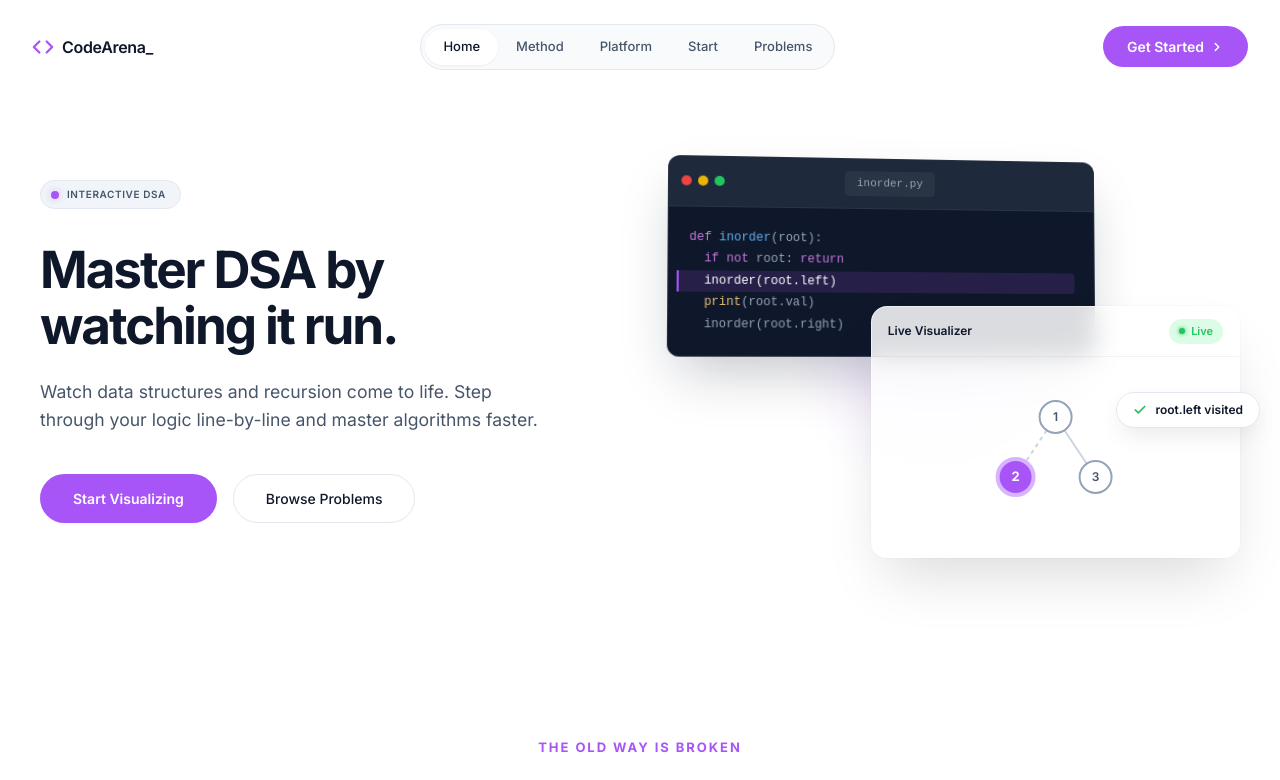
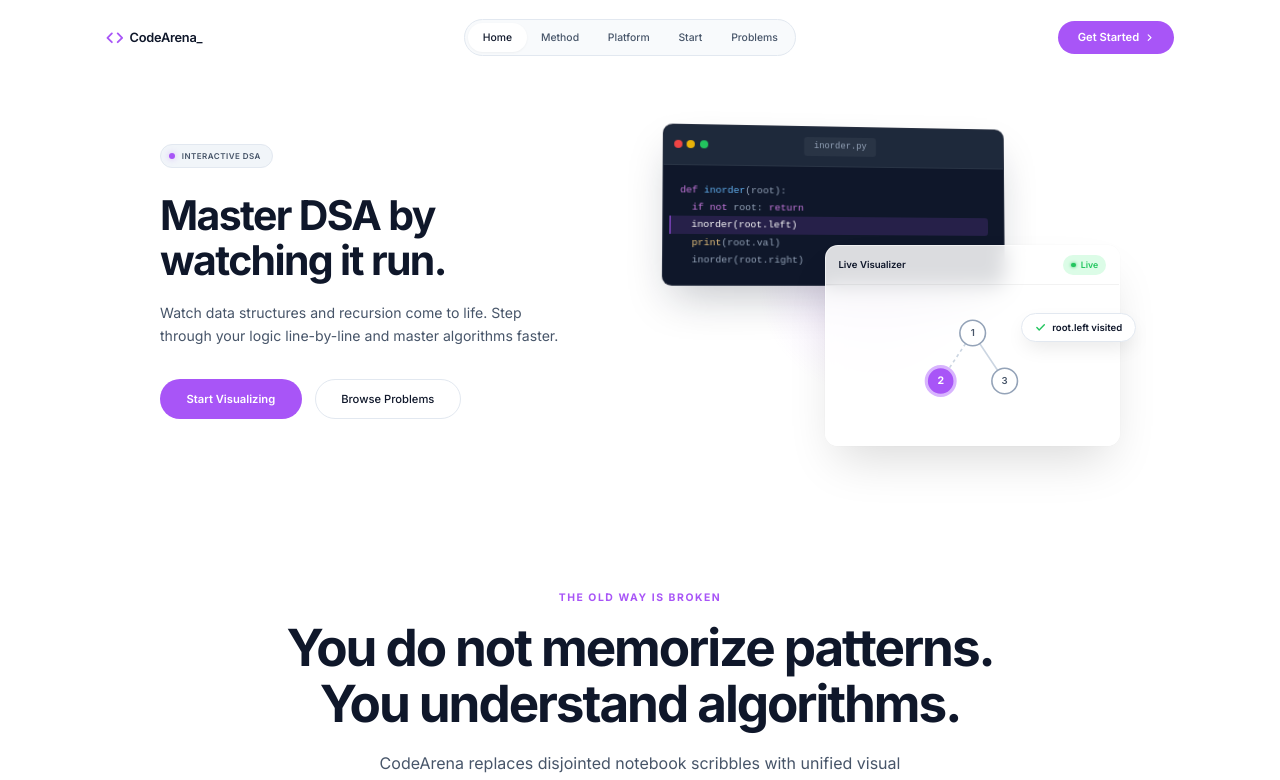
Before and after one commit to naveencreation/LeetCode-Learner, a Next.js app in the folder frontend/: page / in a window 1280 px wide. Shown: the top 780 px of the page. Built offline with nearby package versions, Linux system fonts and the light colour scheme.

Commit message:
added Vercel implementation

```diff
--- a/frontend/src/app/page.module.css
+++ b/frontend/src/app/page.module.css
@@ -2,6 +2,21 @@
   min-height: 100vh;
   background-color: #ffffff;
   color: #0f172a;
+}
+
+@media (min-width: 1200px) {
+  .focus80 {
+    zoom: 0.8;
+  }
+
+  /* Firefox fallback for browsers that do not support zoom */
+  @supports not (zoom: 1) {
+    .focus80 {
+      transform: scale(0.8);
+      transform-origin: top center;
+      width: 125%;
+    }
+  }
 }
 
 .header {
--- a/frontend/src/app/page.tsx
+++ b/frontend/src/app/page.tsx
@@ -13,7 +13,7 @@ const inter = Inter({
 
 export default function Home() {
   return (
-    <div className={`${styles.page} ${inter.className}`}>
+    <div className={`${styles.page} ${styles.focus80} ${inter.className}`}>
       <header className={styles.header}>
 
         {/* Left: Brand / Logo */}
```
Also changed, not shown: frontend/config/mcporter.json (added, +11 -0 lines), frontend/opencode.json (added, +14 -0 lines), frontend/.cursor/mcp.json (added), frontend/.gemini/settings.json (added), frontend/.mcp.json (added), frontend/.zed/settings.json (added), 2 other files (tests, documents, lock files or other folders).
